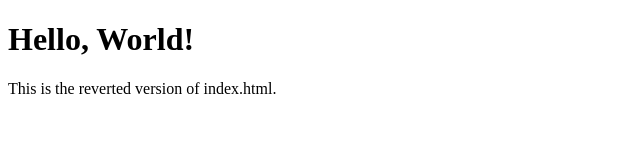
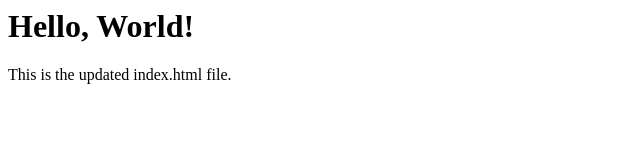
Before and after one commit to Sonali713/Here-we-go, a plain HTML site: page index.html in a window 1280 px wide. Shown: the whole page, without its empty margins (0-640 px from the left). Drawn offline with Linux system fonts and the light colour scheme.

Commit message:
Updated index.html to reinstall and redeploy the application on 2026-02-01 19:40:54 UTC.

```diff
--- a/index.html
+++ b/index.html
@@ -1,13 +1,9 @@
-<!-- Reverted to previous version at commit b923b7e23c27dd6377f37ad18256dc49c4fbb18e -->
-<!DOCTYPE html>
-<html lang="en">
+<html>
 <head>
-    <meta charset="UTF-8">
-    <meta name="viewport" content="width=device-width, initial-scale=1.0">
-    <title>Your Title Here</title>
+    <title>Welcome to Here We Go</title>
 </head>
 <body>
     <h1>Hello, World!</h1>
-    <p>This is the reverted version of index.html.</p>
+    <p>This is the updated index.html file.</p>
 </body>
 </html>
```
